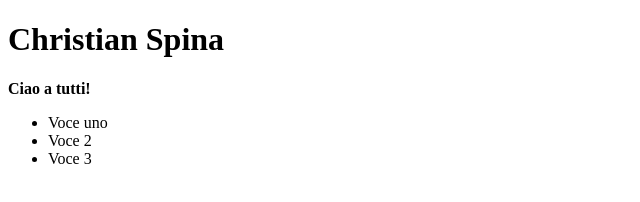
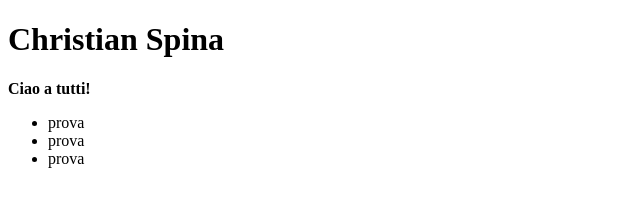
Before and after one commit to challenge-network-18-mar-24/Christian-Spina, a plain HTML site: page index.html in a window 1280 px wide. Shown: the full height of the page, 0-640 px from the left. Drawn offline with Linux system fonts and the light colour scheme.

Commit message:
piccole correzioni

```diff
--- a/index.html
+++ b/index.html
@@ -16,11 +16,11 @@
     </p>
 
 
-    <!-- LE LISTa -->
+    <!-- Lista -->
     <ul>
-        <li>Voce uno</li>
-        <li>Voce 2</li>
-        <li>Voce 3</li>
+        <li>prova </li>
+        <li>prova</li>
+        <li>prova</li>
     </ul>
 
 </body>
```
